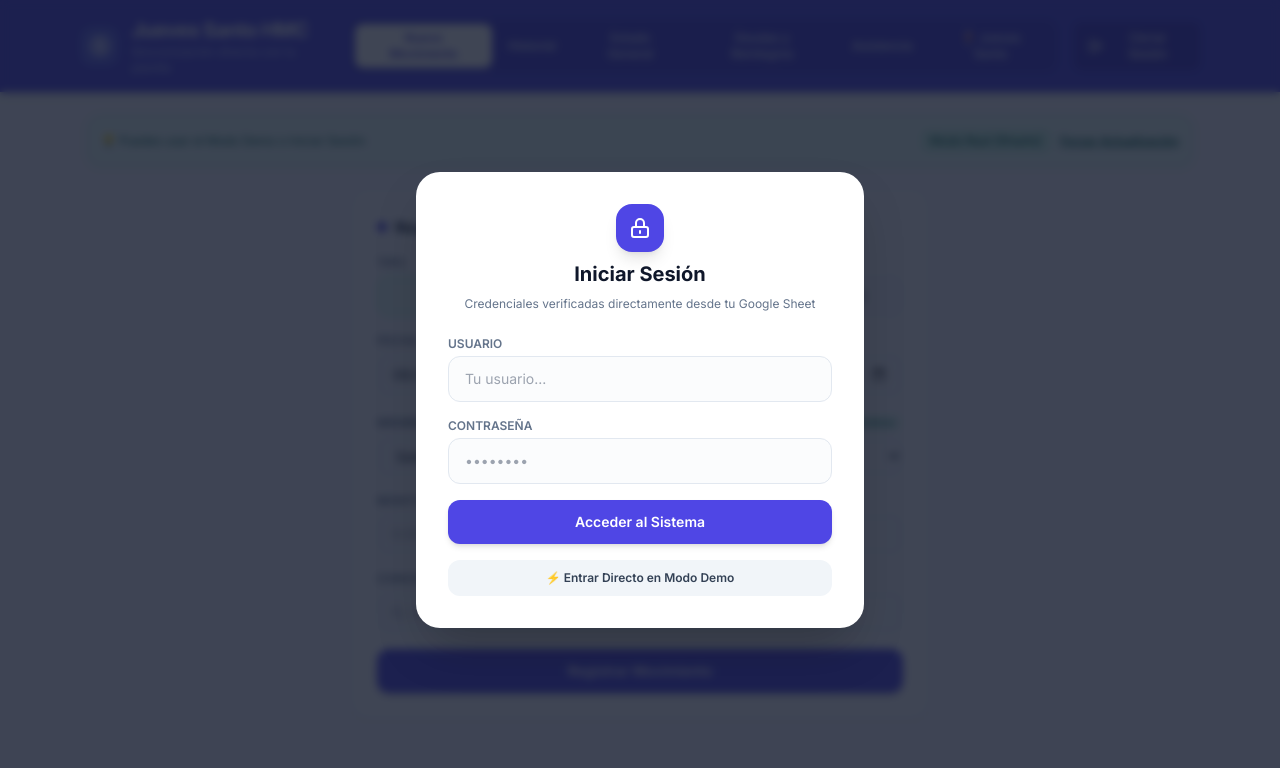
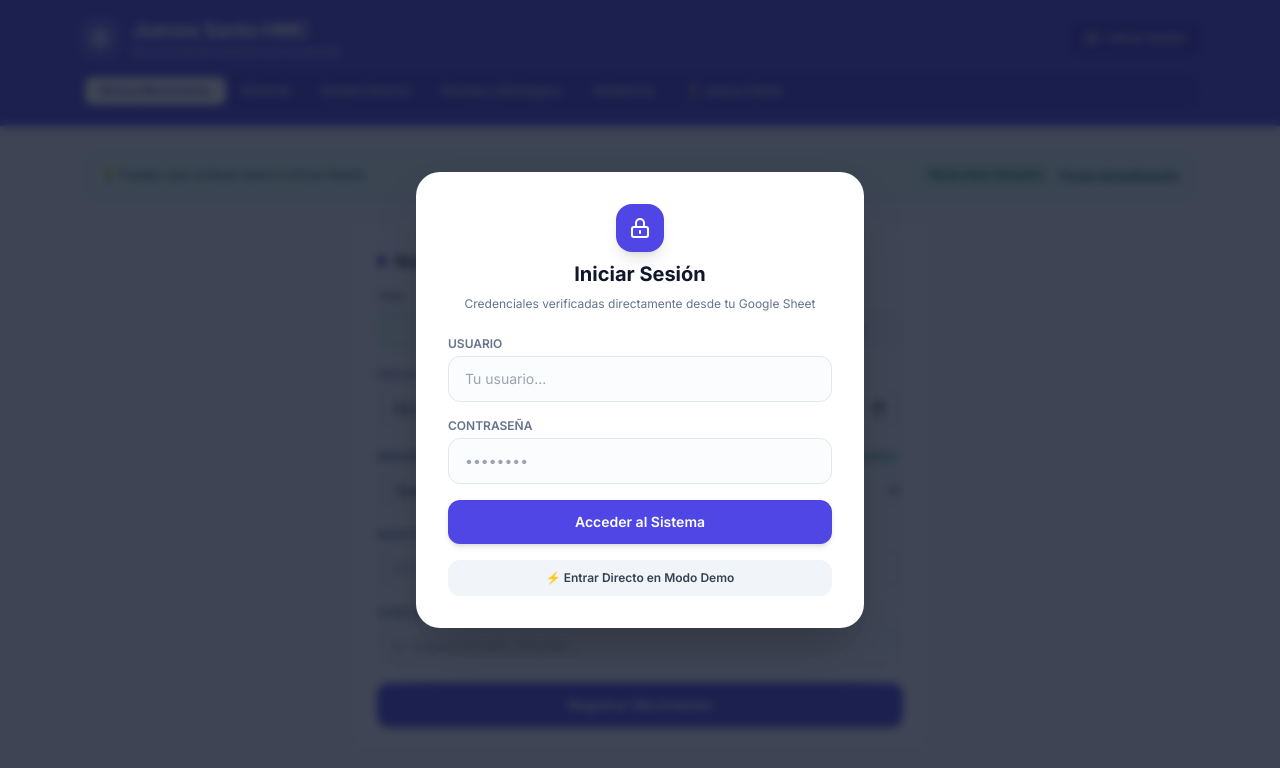
Before and after one commit to Nahuel701/hmc_app, a plain HTML site: page index.html in a window 1280 px wide. Drawn offline with nearby package versions, Linux system fonts and the light colour scheme.

Commit message:
nuevo formato para teléfono

```diff
--- a/index.html
+++ b/index.html
@@ -49,49 +49,141 @@
     </div>
 
     <!-- MAIN APP HEADER -->
-    <header class="bg-indigo-600 text-white shadow-md">
-        <div class="max-w-6xl mx-auto px-4 py-4 flex flex-col sm:flex-row justify-between items-center gap-4">
-            <div class="flex items-center space-x-3">
-                <div class="bg-indigo-500 p-2 rounded-xl shadow-inner">
-                    <svg xmlns="http://www.w3.org/2000/svg" class="h-6 w-6 text-white" fill="none" viewBox="0 0 24 24" stroke="currentColor">
-                        <path stroke-linecap="round" stroke-linejoin="round" stroke-width="2" d="M12 8c-1.657 0-3 .895-3 2s1.343 2 3 2 3 .895 3 2-1.343 2-3 2m0-8c1.11 0 2.08.402 2.599 1M12 8V7m0 1v8m0 0v1m0-1c-1.11 0-2.08-.402-2.599-1M21 12a9 9 0 11-18 0 9 9 0 0118 0z" />
-                    </svg>
+    <header class="bg-indigo-600 text-white shadow-md w-full overflow-hidden">
+
+        <div class="main-header-container max-w-6xl mx-auto px-4 py-4">
+
+            <!-- LOGO + CERRAR SESIÓN -->
+            <div class="main-header-top flex items-center justify-between gap-3">
+
+                <!-- Marca -->
+                <div class="main-header-brand flex items-center space-x-3 min-w-0">
+
+                    <div class="bg-indigo-500 p-2 rounded-xl shadow-inner flex-shrink-0">
+                        <svg xmlns="http://www.w3.org/2000/svg"
+                             class="h-6 w-6 text-white"
+                             fill="none"
+                             viewBox="0 0 24 24"
+                             stroke="currentColor">
+
+                            <path stroke-linecap="round"
+                                  stroke-linejoin="round"
+                                  stroke-width="2"
+                                  d="M12 8c-1.657 0-3 .895-3 2s1.343 2 3 2 3 .895 3 2-1.343 2-3 2m0-8c1.11 0 2.08.402 2.599 1M12 8V7m0 1v8m0 0v1m0-1c-1.11 0-2.08-.402-2.599-1M21 12a9 9 0 11-18 0 9 9 0 0118 0z" />
+                        </svg>
+                    </div>
+
+                    <div class="min-w-0">
+                        <h1 class="text-xl font-bold tracking-tight truncate">
+                            Jueves Santo HMC
+                        </h1>
+
+                        <p class="text-xs text-indigo-200 truncate">
+                            Sincronización directa con tu planilla
+                        </p>
+                    </div>
+
                 </div>
-                <div>
-                    <h1 class="text-xl font-bold tracking-tight">Jueves Santo HMC</h1>
-                    <p class="text-xs text-indigo-200">Sincronización directa con tu planilla</p>
+
+                <!-- Cerrar sesión -->
+                <div class="main-header-logout flex-shrink-0">
+
+                    <button onclick="logout()"
+                            class="bg-indigo-700 hover:bg-indigo-800 text-white text-xs px-3.5 py-2 rounded-lg font-medium transition shadow-sm flex items-center gap-1.5">
+
+                        <svg xmlns="http://www.w3.org/2000/svg"
+                             class="h-4 w-4"
+                             fill="none"
+                             viewBox="0 0 24 24"
+                             stroke="currentColor">
+
+                            <path stroke-linecap="round"
+                                  stroke-linejoin="round"
+                                  stroke-width="2"
+                                  d="M17 16l4-4m0 0l-4-4m4 4H7m6 4v1a3 3 0 01-3 3H6a3 3 0 01-3-3V7a3 3 0 013-3h4a3 3 0 013 3v1"/>
+                        </svg>
+
+                        <span>Cerrar Sesión</span>
+
+                    </button>
+
                 </div>
+
             </div>
 
-            <div class="flex items-center bg-indigo-700/60 p-1 rounded-xl border border-indigo-500/40">
-                <button onclick="switchTab('cargar')" id="tabBtnCargar" class="px-4 py-1.5 text-xs font-semibold rounded-lg bg-white text-indigo-700 shadow-sm transition">Nuevo Movimiento</button>
-                <button onclick="switchTab('historial')" id="tabBtnHistorial" class="px-4 py-1.5 text-xs font-semibold rounded-lg text-indigo-100 hover:text-white transition">Historial</button>
-                <button onclick="switchTab('resumen')" id="tabBtnResumen" class="px-4 py-1.5 text-xs font-semibold rounded-lg text-indigo-100 hover:text-white transition">Estado General</button>
-                <button onclick="switchTab('deudas')" id="tabBtnDeudas" class="px-4 py-1.5 text-xs font-semibold rounded-lg text-indigo-100 hover:text-white transition">Deudas y Reintegros</button>
-                <button onclick="switchTab('asistencia')" id="tabBtnAsistencia" class="px-4 py-1.5 text-xs font-semibold rounded-lg text-indigo-100 hover:text-white transition">Asistencia</button>
-                <button onclick="switchTab('jueves-santo')" id="tabBtnJuevesSanto" class="px-4 py-1.5 text-xs font-semibold rounded-lg text-indigo-100 hover:text-white transition flex items-center gap-1">
+
+            <!-- NAVEGACIÓN -->
+            <div class="main-tabs flex items-center bg-indigo-700/60 p-1 rounded-xl border border-indigo-500/40 mt-3">
+
+                <button onclick="switchTab('cargar')"
+                        id="tabBtnCargar"
+                        class="px-4 py-1.5 text-xs font-semibold rounded-lg bg-white text-indigo-700 shadow-sm transition">
+                    Nuevo Movimiento
+                </button>
+
+                <button onclick="switchTab('historial')"
+                        id="tabBtnHistorial"
+                        class="px-4 py-1.5 text-xs font-semibold rounded-lg text-indigo-100 hover:text-white transition">
+                    Historial
+                </button>
+
+                <button onclick="switchTab('resumen')"
+                        id="tabBtnResumen"
+                        class="px-4 py-1.5 text-xs font-semibold rounded-lg text-indigo-100 hover:text-white transition">
+                    Estado General
+                </button>
+
+                <button onclick="switchTab('deudas')"
+                        id="tabBtnDeudas"
+                        class="px-4 py-1.5 text-xs font-semibold rounded-lg text-indigo-100 hover:text-white transition">
+                    Deudas y Reintegros
+                </button>
+
+                <button onclick="switchTab('asistencia')"
+                        id="tabBtnAsistencia"
+                        class="px-4 py-1.5 text-xs font-semibold rounded-lg text-indigo-100 hover:text-white transition">
+                    Asistencia
+                </button>
+
+                <button onclick="switchTab('jueves-santo')"
+                        id="tabBtnJuevesSanto"
+                        class="px-4 py-1.5 text-xs font-semibold rounded-lg text-indigo-100 hover:text-white transition flex items-center gap-1">
+
                     <span>🍷 Jueves Santo</span>
+
                 </button>
+
             </div>
 
-            <div class="flex items-center space-x-2">
-                <button onclick="logout()" class="bg-indigo-700 hover:bg-indigo-800 text-white text-xs px-3.5 py-2 rounded-lg font-medium transition shadow-sm flex items-center gap-1.5">
-                    <svg xmlns="http://www.w3.org/2000/svg" class="h-4 w-4" fill="none" viewBox="0 0 24 24" stroke="currentColor"><path stroke-linecap="round" stroke-linejoin="round" stroke-width="2" d="M17 16l4-4m0 0l-4-4m4 4H7m6 4v1a3 3 0 01-3 3H6a3 3 0 01-3-3V7a3 3 0 013-3h4a3 3 0 013 3v1"/></svg>
-                    Cerrar Sesión
-                </button>
-            </div>
         </div>
+
     </header>
 
     <main class="flex-1 max-w-6xl w-full mx-auto p-4 sm:p-6 overflow-y-auto">
 
-        <div id="connectionBanner" class="bg-emerald-50 border border-emerald-200 text-emerald-800 p-3 rounded-xl text-xs flex justify-between items-center mb-6 shadow-sm">
-            <span id="syncStatusText">🟢 Sincronizado correctamente con Google Sheets</span>
-            <div class="flex items-center gap-2">
-                <button onclick="toggleDemoMode()" id="demoToggleBtn" class="bg-indigo-100 text-indigo-700 px-2.5 py-1 rounded-lg hover:bg-indigo-200 transition font-medium">Usar Modo Demo</button>
-                <button onclick="fetchSheetData()" class="underline font-semibold hover:text-emerald-900">Forzar Actualización</button>
-            </div>
-        </div>
+        <div id="connectionBanner"
+        class="connection-banner bg-emerald-50 border border-emerald-200 text-emerald-800 p-3 rounded-xl text-xs flex justify-between items-center mb-6 shadow-sm">
+
+       <span id="syncStatusText">
+           🟢 Sincronizado correctamente con Google Sheets
+       </span>
+
+       <div class="connection-banner-actions flex items-center gap-2">
+
+           <button onclick="toggleDemoMode()"
+                   id="demoToggleBtn"
+                   class="bg-indigo-100 text-indigo-700 px-2.5 py-1 rounded-lg hover:bg-indigo-200 transition font-medium">
+               Usar Modo Demo
+           </button>
+
+           <button onclick="fetchSheetData()"
+                   class="underline font-semibold hover:text-emerald-900">
+               Forzar Actualización
+           </button>
+
+       </div>
+
+   </div>
 
         <div id="versionWarningBanner" class="hidden bg-amber-50 border border-amber-300 text-amber-900 p-4 rounded-2xl text-xs mb-6 shadow-sm space-y-1">
             <p class="font-bold flex items-center gap-1.5 text-amber-800">
```
